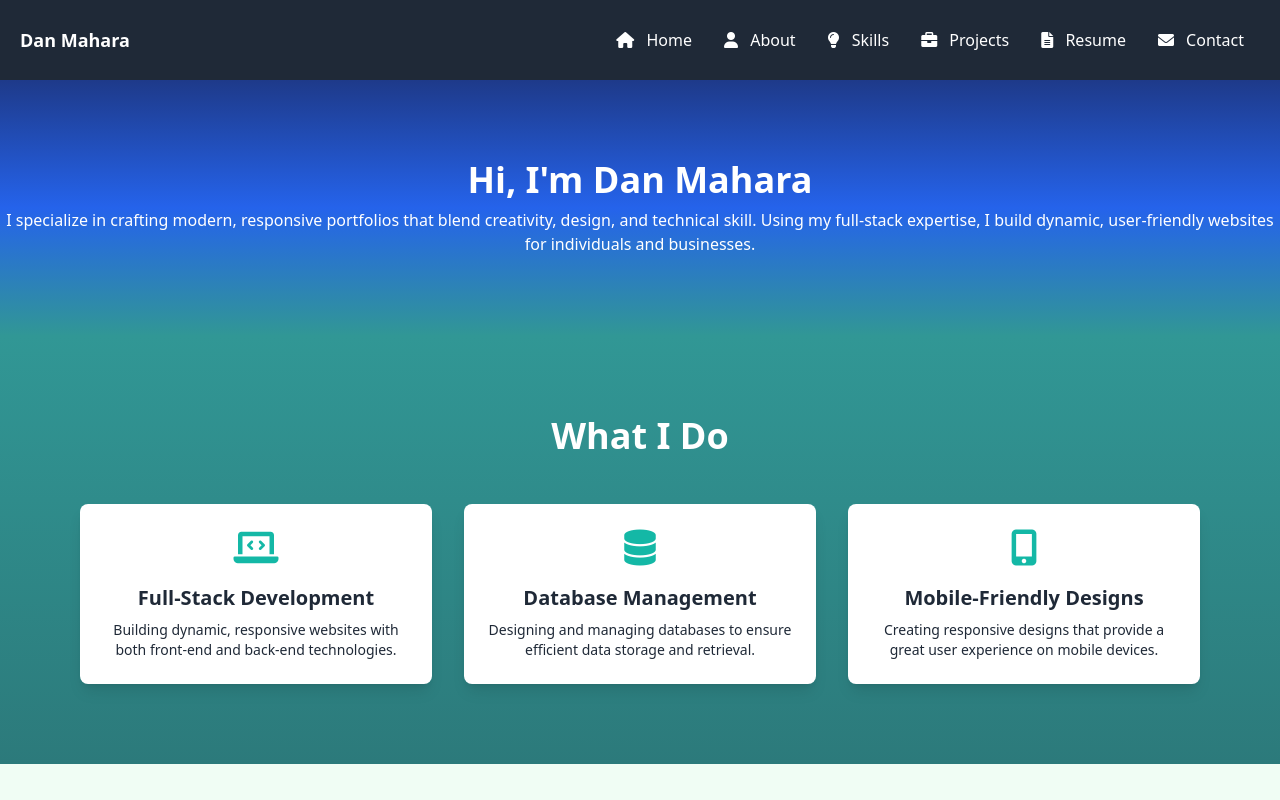
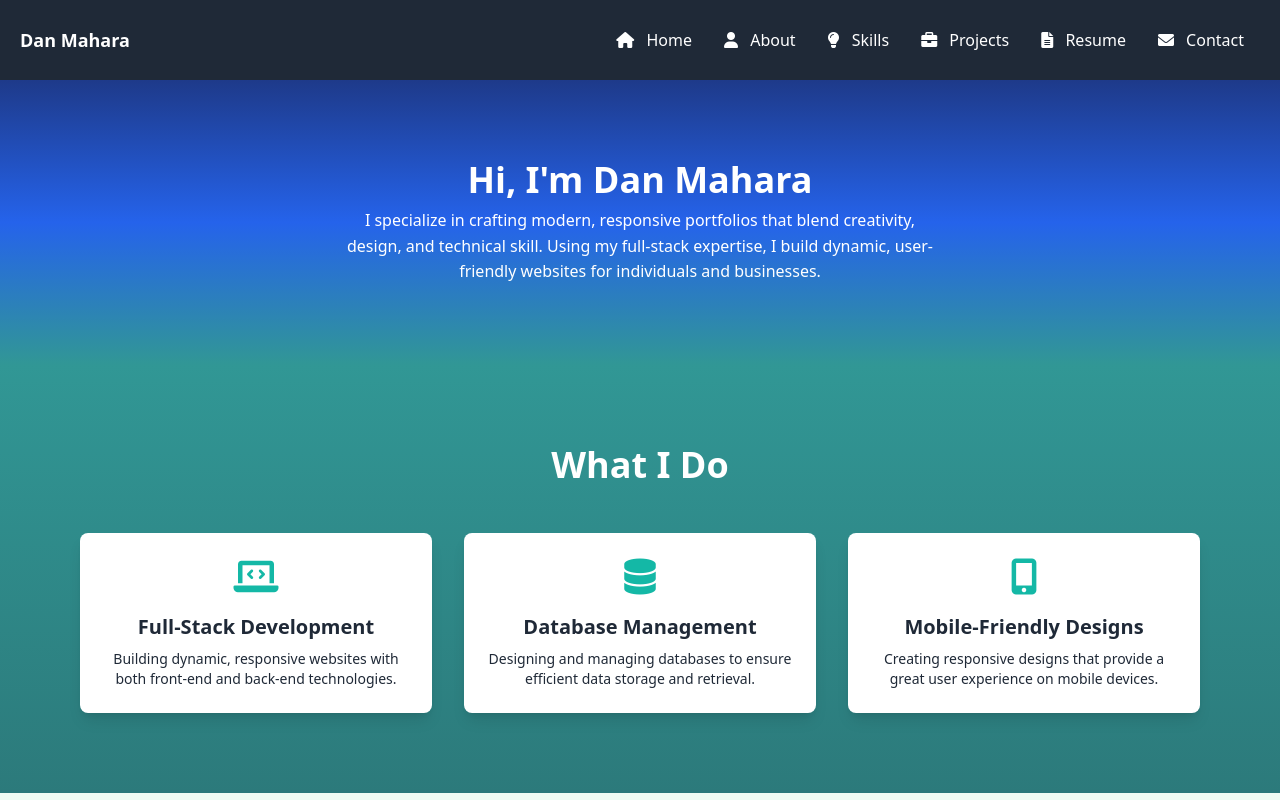
Before and after one commit to danmahara/my-portfolio, a website: page index.html in a window 1280 px wide. Shown: the top 800 px of the page. Drawn offline with nearby package versions, Linux system fonts and the light colour scheme.

Commit message:
update home paragraph styling to display in  multiple line

```diff
--- a/index.html
+++ b/index.html
@@ -23,6 +23,13 @@
 
         .animate-fade-in-slide-up {
             animation: fade-in-slide-up 1s ease-out;
+        }
+
+        /* Style for text container to prevent single long line */
+        #home p {
+            max-width: 600px;
+            margin: 0 auto;
+            line-height: 1.6;
         }
 
         /* For the home section */
```
